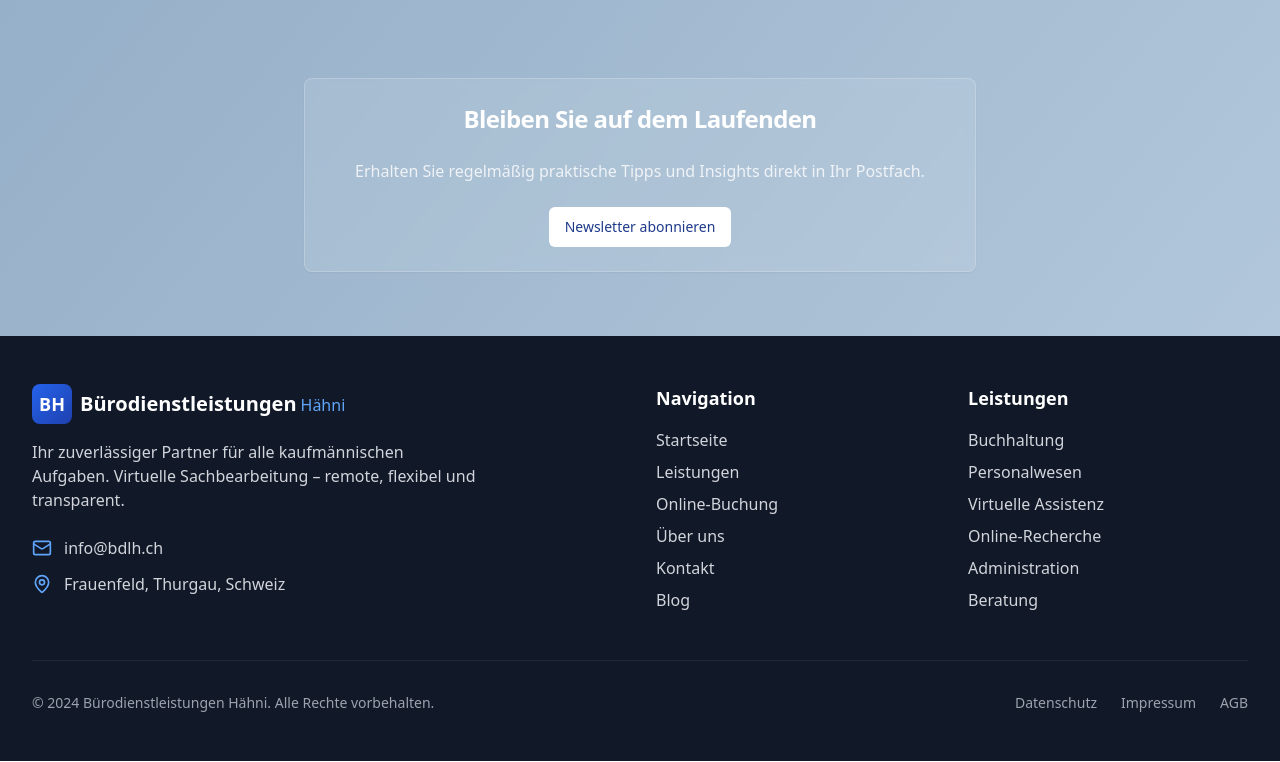
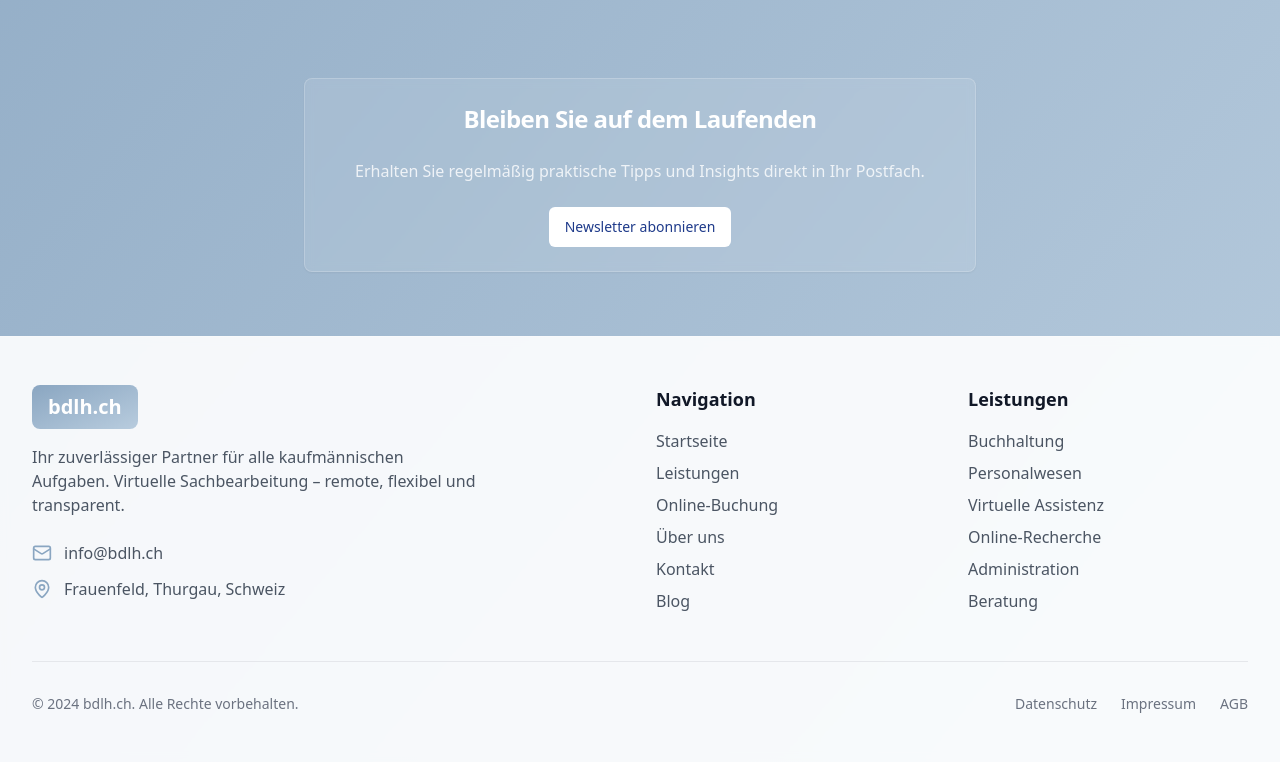
Before and after one commit to SensaiXo/haehni-virtuell-shop, a React (Vite) app: page /blog in a window 1280 px wide. Shown: the part 803-1565 px from the top of the page. Built offline with nearby package versions, Linux system fonts and the light colour scheme.

Commit message:
Refactor: Implement layout consistency plan
- Update Footer branding and styling.
- Harmonize home section colors and backgrounds.
- Standardize section backgrounds and color palette.
- Ensure visual consistency across components.

```diff
--- a/src/components/Footer.tsx
+++ b/src/components/Footer.tsx
@@ -5,21 +5,17 @@ import { Mail, MapPin, Phone, Facebook, Linkedin, Instagram } from 'lucide-react
 
 const Footer = () => {
   return (
-    <footer className="bg-gray-900 text-white">
+    <footer className="bg-white/90 backdrop-blur-sm border-t border-white/20">
       <div className="max-w-7xl mx-auto px-4 sm:px-6 lg:px-8 py-12">
         <div className="grid grid-cols-1 md:grid-cols-2 lg:grid-cols-4 gap-8">
           {/* Company Info */}
           <div className="col-span-1 lg:col-span-2">
             <div className="flex items-center space-x-2 mb-4">
-              <div className="w-10 h-10 bg-gradient-to-br from-blue-600 to-blue-800 rounded-lg flex items-center justify-center">
-                <span className="text-white font-bold text-lg">BH</span>
-              </div>
-              <div>
-                <span className="text-xl font-bold">Bürodienstleistungen</span>
-                <span className="text-blue-400 ml-1">Hähni</span>
+              <div className="bg-gradient-to-br from-[#8AA6C1] to-[#B8CCDE] px-4 py-2 rounded-lg">
+                <span className="text-white font-bold text-xl">bdlh.ch</span>
               </div>
             </div>
-            <p className="text-gray-300 mb-6 max-w-md">
+            <p className="text-gray-600 mb-6 max-w-md">
               Ihr zuverlässiger Partner für alle kaufmännischen Aufgaben.
               Virtuelle Sachbearbeitung – remote, flexibel und transparent.
             </p>
@@ -27,59 +23,59 @@ const Footer = () => {
             {/* Contact Info */}
             <div className="space-y-3">
               <div className="flex items-center space-x-3">
-                <Mail className="w-5 h-5 text-blue-400" />
-                <a href="mailto:info@bdlh.ch" className="text-gray-300 hover:text-white transition-colors">
+                <Mail className="w-5 h-5 text-[#8AA6C1]" />
+                <a href="mailto:info@bdlh.ch" className="text-gray-600 hover:text-[#8AA6C1] transition-colors">
                   info@bdlh.ch
                 </a>
               </div>
               <div className="flex items-center space-x-3">
-                <MapPin className="w-5 h-5 text-blue-400" />
-                <span className="text-gray-300">Frauenfeld, Thurgau, Schweiz</span>
+                <MapPin className="w-5 h-5 text-[#8AA6C1]" />
+                <span className="text-gray-600">Frauenfeld, Thurgau, Schweiz</span>
               </div>
             </div>
           </div>
 
           {/* Quick Links */}
           <div>
-            <h3 className="text-lg font-semibold mb-4">Navigation</h3>
+            <h3 className="text-lg font-semibold mb-4 text-gray-900">Navigation</h3>
             <ul className="space-y-2">
-              <li><Link to="/" className="text-gray-300 hover:text-white transition-colors">Startseite</Link></li>
-              <li><Link to="/leistungen" className="text-gray-300 hover:text-white transition-colors">Leistungen</Link></li>
-              <li><Link to="/buchung" className="text-gray-300 hover:text-white transition-colors">Online-Buchung</Link></li>
-              <li><Link to="/ueber-uns" className="text-gray-300 hover:text-white transition-colors">Über uns</Link></li>
-              <li><Link to="/kontakt" className="text-gray-300 hover:text-white transition-colors">Kontakt</Link></li>
-              <li><Link to="/blog" className="text-gray-300 hover:text-white transition-colors">Blog</Link></li>
+              <li><Link to="/" className="text-gray-600 hover:text-[#8AA6C1] transition-colors">Startseite</Link></li>
+              <li><Link to="/leistungen" className="text-gray-600 hover:text-[#8AA6C1] transition-colors">Leistungen</Link></li>
+              <li><Link to="/buchung" className="text-gray-600 hover:text-[#8AA6C1] transition-colors">Online-Buchung</Link></li>
+              <li><Link to="/ueber-uns" className="text-gray-600 hover:text-[#8AA6C1] transition-colors">Über uns</Link></li>
+              <li><Link to="/kontakt" className="text-gray-600 hover:text-[#8AA6C1] transition-colors">Kontakt</Link></li>
+              <li><Link to="/blog" className="text-gray-600 hover:text-[#8AA6C1] transition-colors">Blog</Link></li>
             </ul>
           </div>
 
           {/* Services */}
           <div>
-            <h3 className="text-lg font-semibold mb-4">Leistungen</h3>
+            <h3 className="text-lg font-semibold mb-4 text-gray-900">Leistungen</h3>
             <ul className="space-y-2">
-              <li><span className="text-gray-300">Buchhaltung</span></li>
-              <li><span className="text-gray-300">Personalwesen</span></li>
-              <li><span className="text-gray-300">Virtuelle Assistenz</span></li>
-              <li><span className="text-gray-300">Online-Recherche</span></li>
-              <li><span className="text-gray-300">Administration</span></li>
-              <li><span className="text-gray-300">Beratung</span></li>
+              <li><span className="text-gray-600">Buchhaltung</span></li>
+              <li><span className="text-gray-600">Personalwesen</span></li>
+              <li><span className="text-gray-600">Virtuelle Assistenz</span></li>
+              <li><span className="text-gray-600">Online-Recherche</span></li>
+              <li><span className="text-gray-600">Administration</span></li>
+              <li><span className="text-gray-600">Beratung</span></li>
             </ul>
           </div>
         </div>
 
         {/* Bottom Bar */}
-        <div className="border-t border-gray-800 mt-12 pt-8">
+        <div className="border-t border-gray-200 mt-12 pt-8">
           <div className="flex flex-col md:flex-row justify-between items-center">
-            <div className="text-gray-400 text-sm mb-4 md:mb-0">
-              © 2024 Bürodienstleistungen Hähni. Alle Rechte vorbehalten.
+            <div className="text-gray-500 text-sm mb-4 md:mb-0">
+              © 2024 bdlh.ch. Alle Rechte vorbehalten.
             </div>
             <div className="flex space-x-6">
-              <Link to="/datenschutz" className="text-gray-400 hover:text-white text-sm transition-colors">
+              <Link to="/datenschutz" className="text-gray-500 hover:text-[#8AA6C1] text-sm transition-colors">
                 Datenschutz
               </Link>
-              <Link to="/impressum" className="text-gray-400 hover:text-white text-sm transition-colors">
+              <Link to="/impressum" className="text-gray-500 hover:text-[#8AA6C1] text-sm transition-colors">
                 Impressum
               </Link>
-              <Link to="/agb" className="text-gray-400 hover:text-white text-sm transition-colors">
+              <Link to="/agb" className="text-gray-500 hover:text-[#8AA6C1] text-sm transition-colors">
                 AGB
               </Link>
             </div>
--- a/src/components/ServicesOverview.tsx
+++ b/src/components/ServicesOverview.tsx
@@ -74,12 +74,12 @@ const ServicesOverview = () => {
 
   const getColorClasses = (color: string) => {
     const colors = {
-      blue: 'text-blue-600 bg-blue-100',
-      green: 'text-green-600 bg-green-100',
-      purple: 'text-purple-600 bg-purple-100',
-      orange: 'text-orange-600 bg-orange-100',
-      indigo: 'text-indigo-600 bg-indigo-100',
-      teal: 'text-teal-600 bg-teal-100'
+      blue: 'text-white bg-gradient-to-br from-[#8AA6C1] to-[#B8CCDE]',
+      green: 'text-white bg-gradient-to-br from-[#A4B8C7] to-[#8AA6C1]',
+      purple: 'text-white bg-gradient-to-br from-[#B8CCDE] to-[#A4B8C7]',
+      orange: 'text-white bg-gradient-to-br from-[#8AA6C1] to-[#9BB3C9]',
+      indigo: 'text-white bg-gradient-to-br from-[#9BB3C9] to-[#B8CCDE]',
+      teal: 'text-white bg-gradient-to-br from-[#A4B8C7] to-[#B8CCDE]'
     };
     return colors[color as keyof typeof colors] || colors.blue;
   };
@@ -115,7 +115,7 @@ const ServicesOverview = () => {
                 <ul className="space-y-2">
                   {service.features.map((feature, featureIndex) => (
                     <li key={featureIndex} className="flex items-center text-sm text-gray-600">
-                      <div className="w-1.5 h-1.5 bg-blue-500 rounded-full mr-2"></div>
+                      <div className="w-1.5 h-1.5 bg-[#8AA6C1] rounded-full mr-2"></div>
                       {feature}
                     </li>
                   ))}
@@ -126,7 +126,7 @@ const ServicesOverview = () => {
         </div>
 
         <div className="text-center">
-          <Button asChild size="lg" className="bg-blue-600 hover:bg-blue-700">
+          <Button asChild size="lg" className="bg-gradient-to-br from-[#8AA6C1] to-[#B8CCDE] hover:from-[#7A96B1] hover:to-[#A8BCCE] text-white">
             <Link to="/leistungen">
               {t('services.cta')}
             </Link>
```
Also changed, not shown: src/components/HeroSection.tsx (+8 -8 lines), src/pages/Index.tsx (+11 -11 lines).
